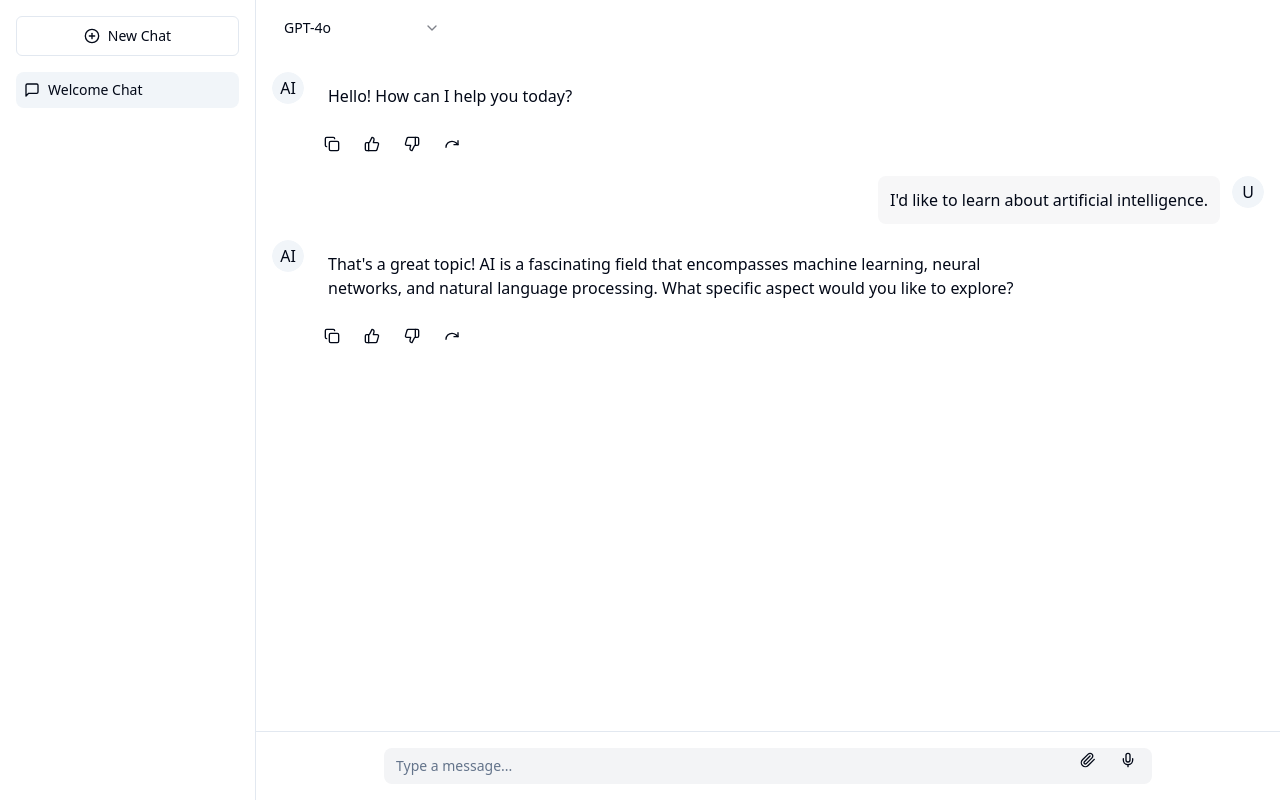
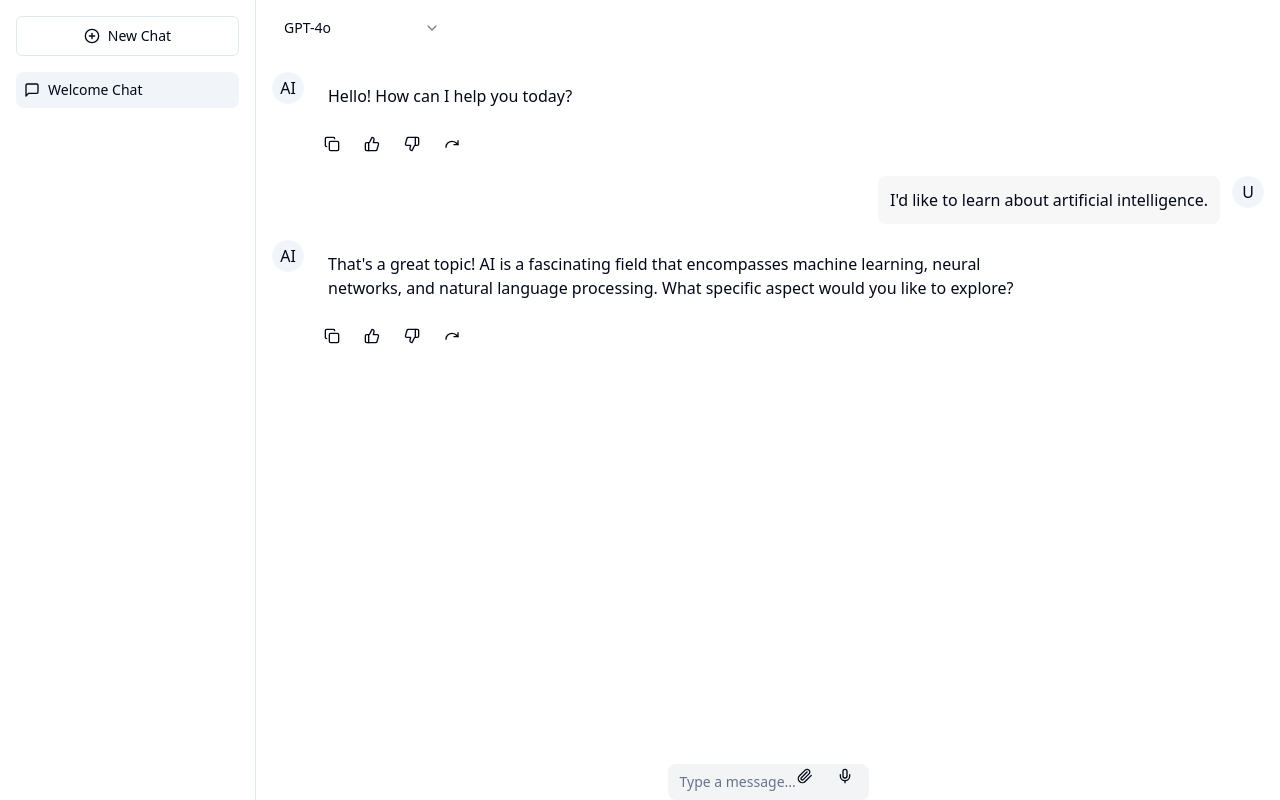
Before and after one commit to timur-nocodia/chatup-imagehub, a React (Vite) app: page / in a window 1280 px wide. Built offline with nearby package versions, Linux system fonts and the light colour scheme.

Commit message:
Remove input area div and line
Merged the input area into the chat component, eliminating the separate div for the input area. Removed the visible line between the chat messages and the input area for a cleaner interface.
[skip gpt_engineer]

```diff
--- a/src/components/chat/ChatInput.tsx
+++ b/src/components/chat/ChatInput.tsx
@@ -46,8 +46,7 @@ export const ChatInput = ({ onSendMessage, onFileUpload }: ChatInputProps) => {
   };
 
   return (
-    <div className="border-t border-border p-4">
-      <div className="max-w-3xl mx-auto relative">
+    <div className="max-w-3xl mx-auto relative px-4">
       <input
         type="file"
         ref={fileInputRef}
@@ -95,6 +94,5 @@ export const ChatInput = ({ onSendMessage, onFileUpload }: ChatInputProps) => {
         </div>
       </div>
     </div>
-    </div>
   );
 };
```
Lines whose indentation alone changed are shown as unchanged.
